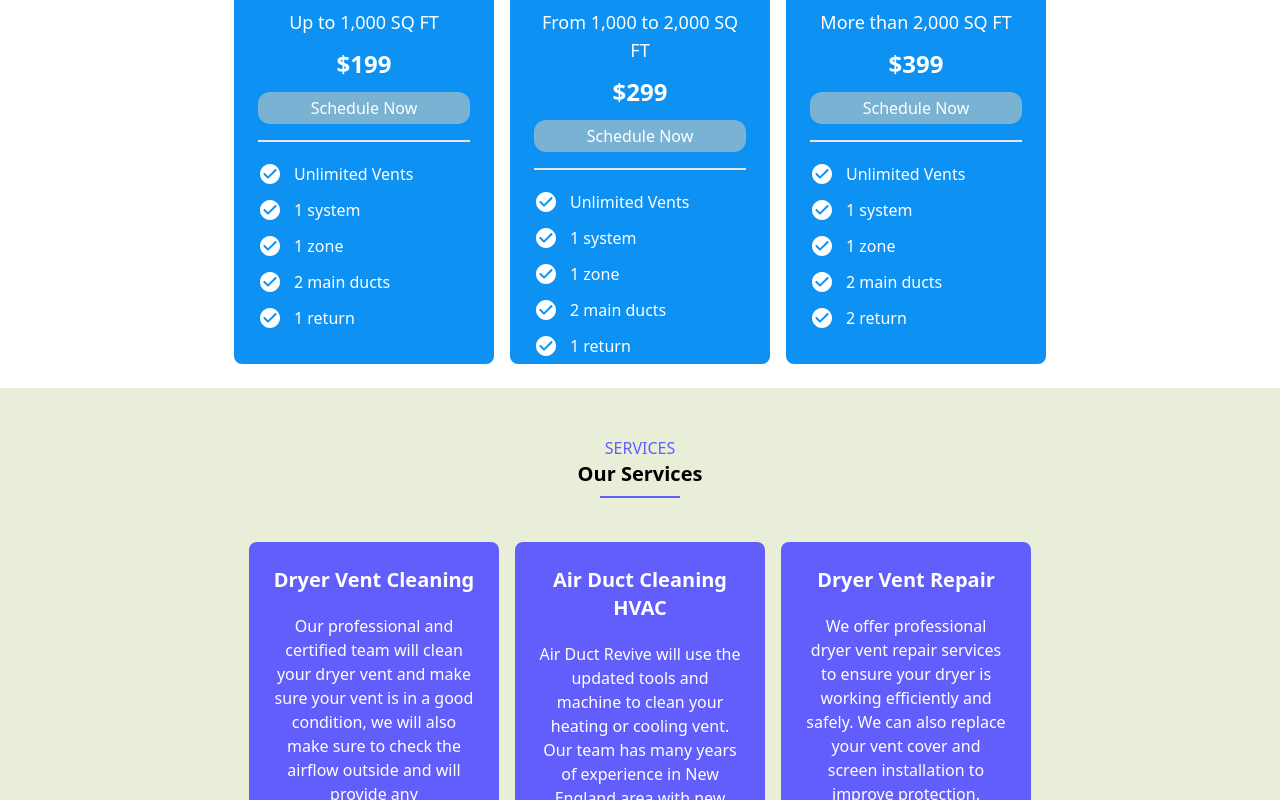
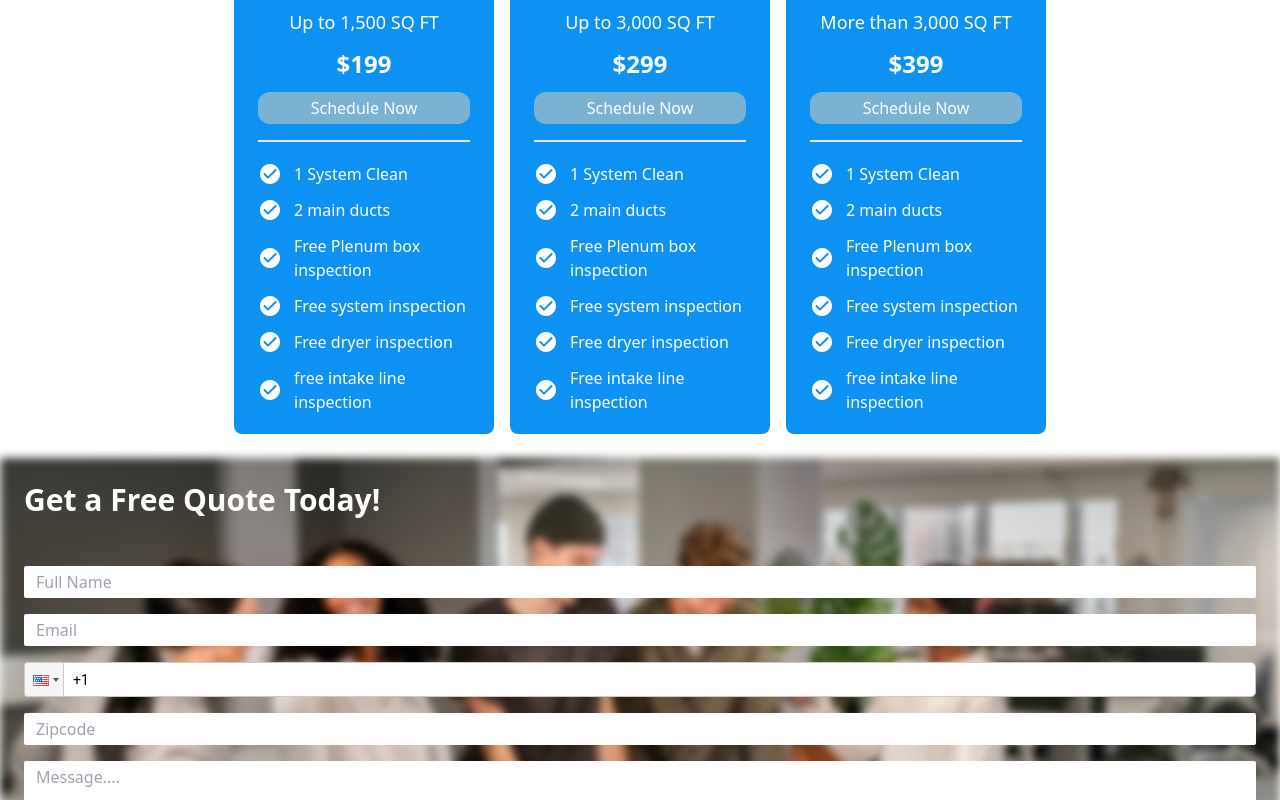
Before and after one commit to taskinnasif144/airductrevive, a Next.js app: page / in a window 1280 px wide. Shown: the part 740-1540 px from the top of the page. Built offline with nearby package versions, Linux system fonts and the light colour scheme.

Commit message:
new section

```diff
--- a/src/app/page.tsx
+++ b/src/app/page.tsx
@@ -7,6 +7,7 @@ import Header from "@/components/Header";
 import Hero from "@/components/Hero";
 import OurProcess from "@/components/OurProcess";
 import OurServices from "@/components/OurServices";
+import Quote from "@/components/Quote";
 
 
 
@@ -20,6 +21,7 @@ export default function Home() {
         <GetUserInfo />
       </div>
       <DuctCleaning />
+      <Quote />
       <OurServices />
       <OurProcess />
       <CustomerReview />
--- a/src/components/DuctCleaning.tsx
+++ b/src/components/DuctCleaning.tsx
@@ -1,3 +1,5 @@
+'use client'
+
 import React from 'react'
 import CheckCircleRoundedIcon from '@mui/icons-material/CheckCircleRounded';
 import { priceCards, priceCardsType } from '@/utils/constants';
@@ -25,11 +27,16 @@ type card = {
 
 const DuctPricingCard = ({ card }: card) => {
     return (
-        <div className='bg-color-sidebar flex flex-col p-6 rounded-lg text-white w-[260px] h-[380px]'>
+        <div className='bg-color-sidebar flex flex-col p-6 rounded-lg text-white w-[260px] h-[450px]'>
             <div className='text-center flex flex-col gap-3 pb-4 border-b-2'>
                 <h4 className='text-lg'>{card.title}</h4>
                 <p className='text-2xl font-bold'>{card.price}</p>
-                <a href="" className='text-base  bg-color-sidebar-secondary px-3 py-1 rounded-xl'> Schedule Now</a>
+                <button
+                    onClick={() => {
+                        const element = document.querySelector("#Quote")
+                        element?.scrollIntoView({ behavior: "smooth" })
+                    }}
+                    className='text-base bg-color-sidebar-secondary px-3 py-1 rounded-xl'> Schedule Now</button>
             </div>
             <ul className='mt-5 flex flex-col gap-3 '>
                 {
--- a/src/components/Footer.tsx
+++ b/src/components/Footer.tsx
@@ -4,49 +4,27 @@
 import React from 'react'
 import FacebookRoundedIcon from '@mui/icons-material/FacebookRounded';
 
-
-
-
-
-import InstagramIcon from '@mui/icons-material/Instagram';
-import TwitterIcon from '@mui/icons-material/Twitter';
-import WhatsAppIcon from '@mui/icons-material/WhatsApp';
+import { Instagram, YouTube } from '@mui/icons-material';
 
 const Footer = () => {
     return (
         <div className='bg-black text-white p-16 md:px-32'>
-            <div className='flex flex-col md:flex-row md:justify-between'>
-                <div className=' font-thin text-base xs:text-lg sm:text-xl flex flex-col items-start gap-6 w-full md:w-[40%]'>
-                    <p> <span className='block my-4 mb-6'>Ready to Experience Cleaner Air?</span>
-                        Lets Make It Happen!
-                        Reach out to us today and take the first step toward a healthier home. Whether you have questions, need a quote, or want to learn more about our services, we are here to help. Lets create a cleaner, safer space for you and your loved ones.
+            <div>
+                <h3 className='text-2xl font-bold mb-6'>Company Info</h3>
+                <h5>Satisfaction Guarantee</h5>
+                <h5>Privacy Policy</h5>
 
-                        <span className='block my-6'> Stay Connected!</span></p>
-                    <button className='bg-color-sidebar px-3 py-1 rounded-s-full rounded-e-full'>
-                        Get a Free Quote
-                    </button>
-                </div>
-                <div className='w-full mt-16 md:mt-0 md:w-[40%]'>
-                    <h4 className='w-full text-gray-400 font-bold text-2xl mb-6'>Contact Us</h4>
-
-                    <span className='block text-lg font-bold text-color-sidebar mb-2'>Location:</span>
-                    <span>3064-65 Silver Business Point, <br /> uttran - Mota Varaccha <br /> Surat</span>
-
-
-                    <span className='block text-lg font-bold text-color-sidebar mt-8 mb-2'>Location:</span>
-                    <span>3064-65 Silver Business Point, <br /> uttran - Mota Varaccha <br /> Surat</span>
-
+                <h4><span className='font-bold'>MHIC License:</span> 05-154519</h4>
+                <div className='mt-8'>
+                    <h5 className='font-bold mb-4'>Social Media</h5>
+                    <div className='w-[100px] flex justify-between'>
+                        <FacebookRoundedIcon />
+                        <YouTube />
+                        <Instagram />
+                    </div>
                 </div>
             </div>
-            <div className='mt-5 flex flex-col sm:flex-row justify-between' >
-                <span className='text-xs xs:text-sm sm:text-base md:text-lg'>@copyright 2023 | Air Duct Revive | All Rights Reserved</span>
-                <div className='w-[200px] flex justify-between mt-8 sm:mt-0'>
-                    <span><FacebookRoundedIcon /></span>
-                    <span><InstagramIcon /></span>
-                    <span><TwitterIcon /></span>
-                    <span><WhatsAppIcon /></span>
-                </div>
-            </div>
+            <div></div>
         </div>
     )
 }
--- a/src/components/GetUserInfo.tsx
+++ b/src/components/GetUserInfo.tsx
@@ -17,11 +17,7 @@ const GetUserInfo = () => {
                     <input type="text" placeholder='Full Name' className='px-4 py-1 rounded w-[200px] focus:outline-none' />
                     <input type="email" placeholder='Email' className='px-4 py-1 rounded  w-[200px] focus:outline-none' />
                     <PhoneInput
-                        containerStyle={{ width: '200px' }}
                         inputStyle={{ width: '200px' }}
-                        dropdownStyle={{ width: '200px' }}
-                        buttonStyle={{ width: '200px' }}
-                        searchStyle={{ width: '200px' }}
                         country={'us'}
                         value={phone}
                         onChange={value => setPhone(value)}
--- a/src/components/Hero.tsx
+++ b/src/components/Hero.tsx
@@ -1,3 +1,5 @@
+'use client'
+
 import { MoveRight } from 'lucide-react'
 import Image from 'next/image'
 import React from 'react'
@@ -17,7 +19,12 @@ const Hero = () => {
                         Enjoy a cleaner, healthier home with our professional cleaning solutions. Our team specializes in dryer vent and air duct cleaning to help you breathe easier, improve energy efficiency, and reduce fire hazards. We’re dedicated to enhancing your indoor air quality and ensuring a safer environment for you and your family.
                         Revitalize Your Air Today!
                     </p>
-                    <button className='text-white bg-color-sidebar px-5 py-3 rounded-s-full rounded-e-full flex items-center gap-2 mt-4 text-sm md:text-lg'>
+                    <button
+                        onClick={() => {
+                            const element = document.querySelector("#Quote");
+                            element?.scrollIntoView({ behavior: "smooth" });
+                        }}
+                        className='text-white bg-color-sidebar px-5 py-3 rounded-s-full rounded-e-full flex items-center gap-2 mt-4 text-sm md:text-lg'>
                         Book a Service
                         <MoveRight className='h-4 w-4 md:w-8 md:h-8' />
                     </button>
--- /dev/null
+++ b/src/components/Quote.tsx
@@ -0,0 +1,36 @@
+'use client'
+
+import Image from 'next/image'
+import React, { useState } from 'react'
+import PhoneInput from 'react-phone-input-2'
+import 'react-phone-input-2/lib/style.css'
+
+
+const Quote = () => {
+    const [phone, setPhone] = useState("")
+    return (
+        <section id='Quote' className='relative text-white p-6 my-6' >
+            <Image alt='backgrod' src={"/office.jpg"} fill={true} className='object-cover -z-10 blur-sm' />
+            <h3 className='text-3xl font-bold mb-12'>Get a Free Quote Today!</h3>
+            <form action="" className='flex flex-col gap-4'>
+                <input type="text" placeholder='Full Name' className='px-3 py-1 rounded-sm w-full focus:outline-none text-black' />
+                <input type="email" placeholder='Email' className='px-3 py-1 rounded-sm w-full focus:outline-none text-black' />
+                <div className='text-black'>
+                    <PhoneInput
+                        inputStyle={{ width: '100%' }}
+                        country={'us'}
+                        value={phone}
+                        inputProps={{ required: true }}
+                        onChange={value => setPhone(value)}
+
+                    />
+                </div>
+                <input type="text" placeholder='Zipcode' className='px-3 py-1 rounded-sm w-full focus:outline-none text-black' />
+                <textarea name="" id="" placeholder='Message....' className='px-3 py-1 rounded-sm w-full focus:outline-none text-black'></textarea>
+                <button className='bg-color-sidebar py-1 rounded-2xl'>Submit</button>
+            </form>
+        </section>
+    )
+}
+
+export default Quote
--- a/src/components/Sidebar.tsx
+++ b/src/components/Sidebar.tsx
@@ -13,7 +13,7 @@ const Sidebar = ({ closeSide }: Props) => {
             <div className={`fixed top-0 right-0 pt-12 -z-10 bg-color-sidebar transition-all duration-150 shadow-sm  h-full ${closeSide ? "w-1/2 max-w-64 p-3" : "w-0 p-0"} md:hidden `}>
                 <ul>
                     {navLinks.map(link => {
-                        return <button className='text-white hover:text-color-primary font-medium' key={link}
+                        return <button className='text-white hover:text-color-primary font-medium block my-4' key={link}
                             onClick={() => {
                                 const element = document.querySelector(`#${link}`);
                                 element?.scrollIntoView({ behavior: 'smooth' })
--- a/src/utils/constants.tsx
+++ b/src/utils/constants.tsx
@@ -12,19 +12,19 @@ export interface priceCardsType {
 
 export const priceCards = [
     {
-        title: "Up to 1,000 SQ FT",
+        title: "Up to 1,500 SQ FT",
         price: "$199",
-        subTitles: ["Unlimited Vents", "1 system", "1 zone", "2 main ducts", "1 return"]
+        subTitles: ["1 System Clean", "2 main ducts", "Free Plenum box inspection", "Free system inspection", "Free dryer inspection", "free intake line inspection"]
     },
     {
-        title: "From 1,000 to 2,000 SQ FT",
+        title: "Up to 3,000 SQ FT",
         price: "$299",
-        subTitles: ["Unlimited Vents", "1 system", "1 zone", "2 main ducts", "1 return"]
+        subTitles: ["1 System Clean", "2 main ducts", "Free Plenum box inspection", "Free system inspection", "Free dryer inspection", "Free intake line inspection"]
     },
     {
-        title: "More than 2,000 SQ FT",
+        title: "More than 3,000 SQ FT",
         price: "$399",
-        subTitles: ["Unlimited Vents", "1 system", "1 zone", "2 main ducts", "2 return"]
+        subTitles: ["1 System Clean", "2 main ducts", "Free Plenum box inspection", "Free system inspection", "Free dryer inspection", "free intake line inspection"]
     },
 ];
 
```
Also changed, not shown: public/office.jpg (added).
